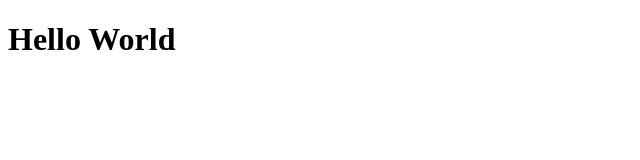
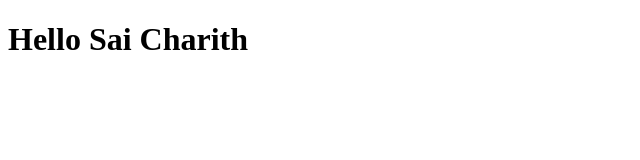
Before and after one commit to saicharith02/Web-Template, a plain HTML site: page index.html in a window 1280 px wide. Shown: the whole page, without its empty margins (0-640 px from the left). Drawn offline with Linux system fonts and the light colour scheme.

Commit message:
Commiting the index.html to master

```diff
--- a/index.html
+++ b/index.html
@@ -6,6 +6,6 @@ Jus Fun
 </title>
 </head>
 <body>
-<h1> Hello World</h1>
+<h1> Hello Sai Charith</h1>
 </body>
 </html>
```
